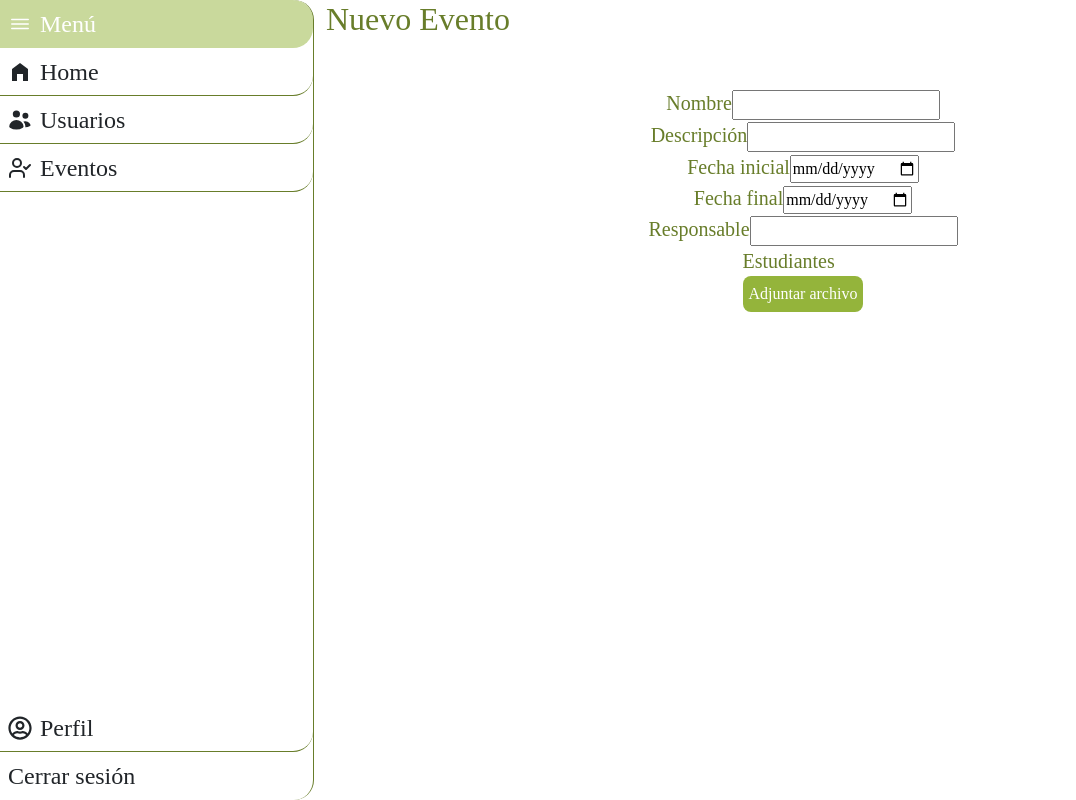
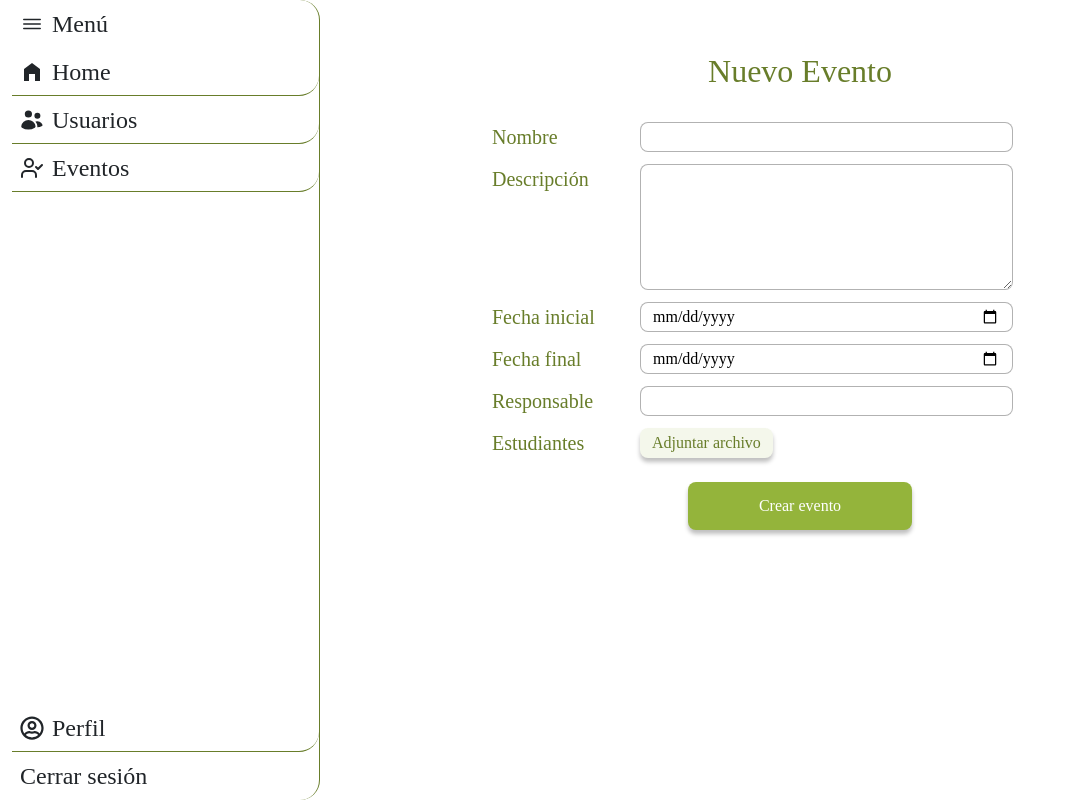
Before and after one commit to nquirogac/WIP_Bienestar, a React (Vite) app: page /crearEvento in a window 1280 px wide. Shown: the whole page, without its empty margins (0-1076 px from the left). Built offline with nearby package versions, Linux system fonts and the light colour scheme.

Commit message:
Crear usuario

```diff
--- a/src/index.css
+++ b/src/index.css
@@ -22,3 +22,21 @@ body{
     --button-secondary-color: #94B43B1A;
     --button-unavailable-color: #94B43B80;
   }
+  button{
+    border: none;
+    border-radius: 8px;
+    box-shadow: 0px 4px 4px rgba(0, 0, 0, 0.25);
+  }
+  input{
+    border-radius: 8px;
+    border: 1px solid #0000004D;
+  }
+  textarea{
+    border-radius: 8px;
+    border: 1px solid #0000004D;
+  }
+
+  select{
+    border-radius: 8px;
+    border: 1px solid #0000004D;
+  }
--- a/src/main.jsx
+++ b/src/main.jsx
@@ -10,6 +10,7 @@ import 'bootstrap/dist/js/bootstrap.bundle.min';
 import './index.css'
 import Home from './pages/Home.jsx';
 import CrearEvento from "./pages/CrearEvento.jsx";
+import CrearUsuario from "./pages/CrearUsuario.jsx";
 
 const router = createBrowserRouter([
   {
@@ -26,6 +27,10 @@ const router = createBrowserRouter([
       {
         path: "/crearEvento",
         element: <CrearEvento />
+      },
+      {
+        path: "/crearUsuario",
+        element: <CrearUsuario />
       }
 
     ]
--- a/src/pages/CrearEvento.css
+++ b/src/pages/CrearEvento.css
@@ -3,10 +3,40 @@ form{
     flex-direction: column;
     align-items: center;
     justify-content: center;
-    margin-top: 50px;
+    gap: 12px;
+    width: 640px;
 }
 label{
     color: var(--primary-color);
     font-weight: 500;
     font-size: 20px;
 }
+.homeDiv{
+    display: grid;
+    justify-content: center;
+    align-content: baseline;
+    margin-top: 20px;
+    padding: 32px;
+
+}
+.formInput{
+    width: 100%;
+    display: flex;
+}
+.row{
+    margin: 0;
+}
+.homeDiv h1{
+    text-align: center;
+    margin-bottom: 32px;
+}
+.attached{
+    width: fit-content;
+    background-color: var( --button-secondary-color);
+    color: var(--primary-color);
+
+}
+#crearBtn{
+    margin-top: 24px;
+    justify-self: center;
+}
--- a/src/pages/CrearEvento.jsx
+++ b/src/pages/CrearEvento.jsx
@@ -9,31 +9,34 @@ function CrearEvento() {
         <div className='col-9 homeDiv'>
             <h1>Nuevo Evento</h1>
             <form action="">
-                <div>
-                    <label htmlFor="nombre">Nombre</label>
-                    <input type="text" name="nombre" id="nombre"/>
+                <div className='row formInput' >
+                    <label className='col-3' htmlFor="nombre">Nombre</label>
+                    <input type="text" className='col-7' name="nombre" id="nombre"/>
                 </div>
-                <div>
-                    <label htmlFor="descripcion">Descripción</label>
-                    <input type="longText" name="" id="" />
+                <div className='row formInput' >
+                    <label className='col-3' htmlFor="descripcion">Descripción</label>
+                    <textarea className='col-7'  name="descripcion" id="" rows={5}></textarea>
                 </div>
-                <div>
-                    <label htmlFor="fechaI">Fecha inicial</label>
-                    <input type="date" name="fechaI" id="fechaI"/>
+                <div className='row formInput' >
+                    <label className='col-3' htmlFor="fechaI">Fecha inicial</label>
+                    <input type="date" className='col-7'  name="fechaI" id="fechaI"/>
                 </div>
-                <div>
-                    <label htmlFor="fechaF">Fecha final</label>
-                    <input type="date" name="fechaF" id="fechaF"/>
+                <div className='row formInput' >
+                    <label className='col-3' htmlFor="fechaF">Fecha final</label>
+                    <input type="date" className='col-7'  name="fechaF" id="fechaF"/>
                 </div>
-                <div>
-                    <label htmlFor="responsable">Responsable</label>
-                    <input type="text" name="responsable" id="responsable"/>
+                <div className='row formInput' >
+                    <label className='col-3' htmlFor="responsable">Responsable</label>
+                    <input type="text" className='col-7'  name="responsable" id="responsable"/>
                 </div>
-                <div>
-                    <label htmlFor="estudiantes">Estudiantes</label>
-                    <button>Adjuntar archivo</button>
+                <div className='row formInput' >
+                    <label className='col-3' htmlFor="estudiantes">Estudiantes</label>
+                    <button className='col-7 attached' >Adjuntar archivo</button>
                 </div>
             </form>
+            <button className='buttonP' id='crearBtn'>
+                Crear evento
+            </button>
         </div>
 
     </div>
--- /dev/null
+++ b/src/pages/CrearUsuario.jsx
@@ -0,0 +1,43 @@
+import React from 'react'
+import SideMenu from '../components/SideMenu'
+
+function CrearUsuario() {
+  return (
+    <div className='row'>
+        <SideMenu className='col-3'/>
+        <div className='col-9 homeDiv'>
+            <h1>Nuevo usuario</h1>
+            <form action="">
+                <div className='row formInput' >
+                    <label className='col-3' htmlFor="nombre">Nombre</label>
+                    <input type="text" className='col-7' name="nombre" id="nombre"/>
+                </div>
+                <div className='row formInput' >
+                    <label className='col-3' htmlFor="correo">Correo</label>
+                    <input type="text" className='col-7'  name="correo" id="correo"/>
+                </div>
+                <div className='row formInput' >
+                    <label className='col-3' htmlFor="rol">Rol</label>
+                    <input type="text" className='col-7'  name="rol" id="rol"/>
+                </div>
+                <div className='row formInput' >
+                    <label className='col-3' htmlFor="division">División</label>
+                    <select name="division" id="division" className='col-7' >
+                        <option value=""></option>
+                        <option value="1">División 1</option>
+                        <option value="2">División 2</option>
+                        <option value="3">División 3</option>
+                    </select>
+                </div>
+
+            </form>
+            <button className='buttonP' id='crearBtn'>
+                Crear usuario
+            </button>
+        </div>
+
+    </div>
+  )
+}
+
+export default CrearUsuario
--- a/src/pages/Home.css
+++ b/src/pages/Home.css
@@ -6,16 +6,18 @@
     color: var(--primary-color);
     font-size: 32px;
 }
-.homeDiv button{
+.homeDiv .buttonP{
     background-color: var(--button-color);
-    border: none;
-    border-radius: 8px;
     color: #fff;
     padding: 6px;
     gap: 8px;
     display: flex;
     align-items: center;
+    width: 224px;
+    justify-content: center;
+    height: 48px;
+    margin-top: 16px;
 }
-.homeDiv button:hover{
+.homeDiv .buttonP:hover{
     background-color: var(--primary-color)
 }
--- a/src/pages/Home.jsx
+++ b/src/pages/Home.jsx
@@ -16,7 +16,7 @@ function Home() {
         <div className='col-9 homeDiv'>
             <h1>¡Bienvenido, {userData.name}!</h1>
             <span>Último ingreso: {userData.lastLogin}</span>
-            <button>
+            <button className='buttonP'>
                 <FaPlus />
                 Crear evento
             </button>
```
Also changed, not shown: src/pages/TusEventos.jsx (added, +11 -0 lines).
